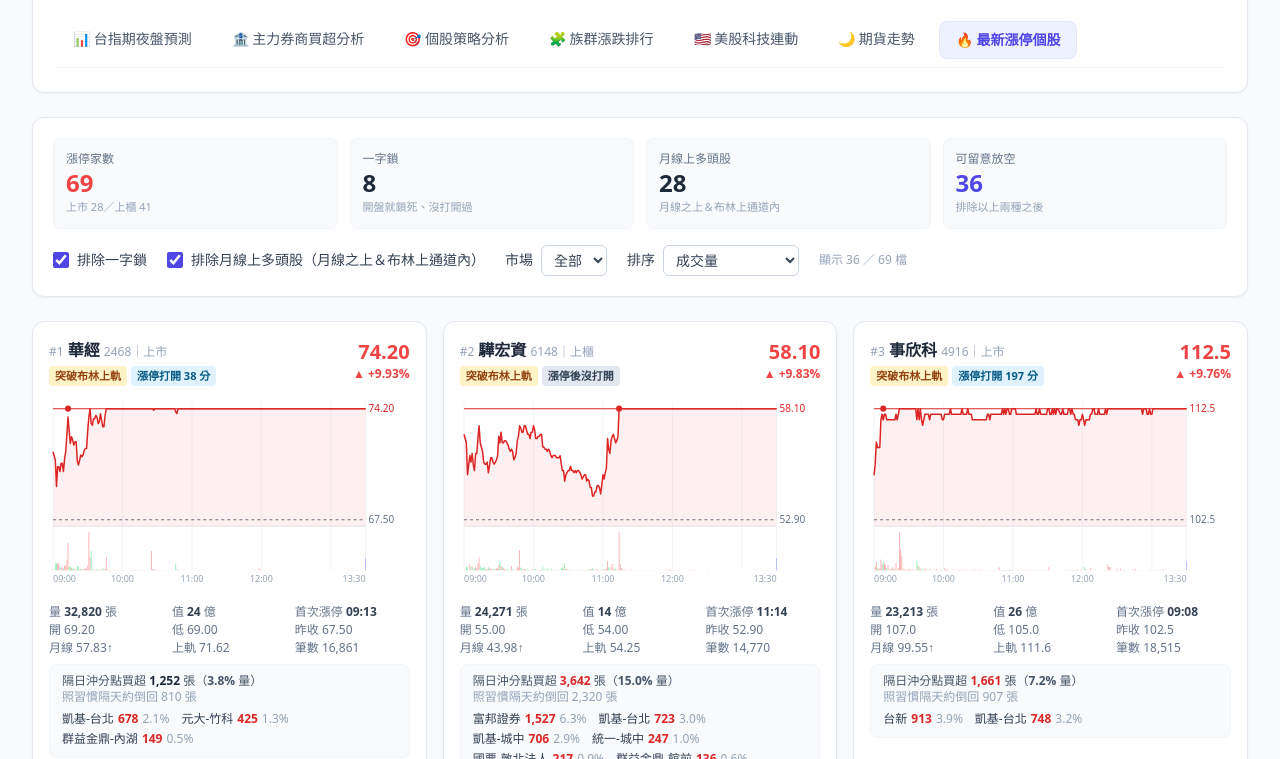
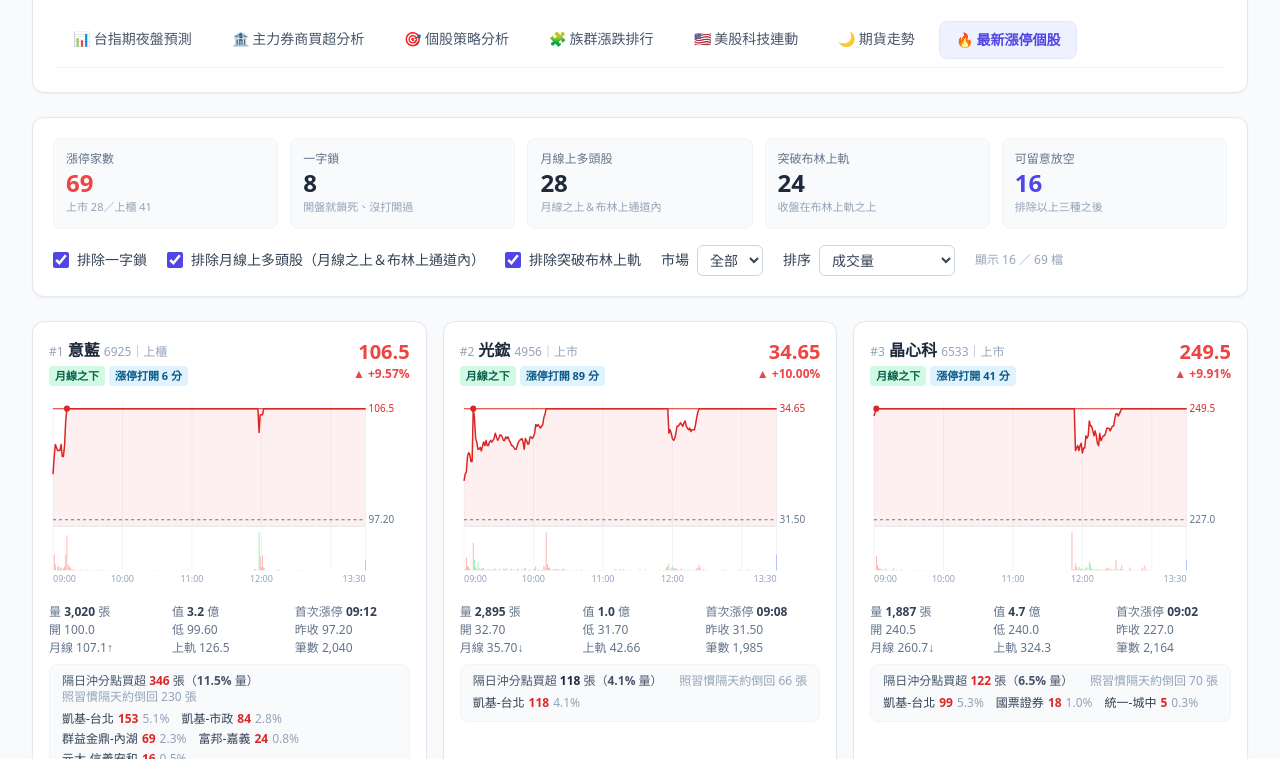
Before and after one commit to whsu45/chive-terminal, a plain HTML site: page limit-up.html in a window 1280 px wide. Shown: the part 136-895 px from the top of the page. Drawn offline with nearby package versions, Linux system fonts and the light colour scheme.

Commit message:
最新漲停個股頁：新增「排除突破布林上軌」篩選
- 收盤在布林上軌之上的漲停股也視為太強、不適合放空，預設排除
- 統計列加上「突破布林上軌」家數；被排除表格與說明同步更新

```diff
--- a/assets/limit-up-app.js
+++ b/assets/limit-up-app.js
@@ -21,6 +21,7 @@
     const r = [];
     if (f.locked && s.locked) r.push('一字鎖');
     if (f.strong && s.strong) r.push('月線上多頭股');
+    if (f.above && s.pos === 'above') r.push('突破布林上軌');
     return r;
   }
 
@@ -153,7 +154,7 @@
   }
 
   function filters() {
-    return { locked: $('fLocked').checked, strong: $('fStrong').checked, market: $('fMarket').value, sort: $('fSort').value };
+    return { locked: $('fLocked').checked, strong: $('fStrong').checked, above: $('fAbove').checked, market: $('fMarket').value, sort: $('fSort').value };
   }
 
   function render() {
@@ -171,7 +172,7 @@
     $('excluded').innerHTML = out.length ? `
       <details class="bg-white rounded-xl shadow-sm border border-slate-200">
         <summary class="flex items-center gap-2 px-5 py-4 hover:bg-slate-50 rounded-xl text-sm font-semibold text-slate-700">
-          <span class="chev text-slate-400 transition-transform">▶</span>被排除的 ${out.length} 檔（一字鎖、月線上多頭股，不適合放空）
+          <span class="chev text-slate-400 transition-transform">▶</span>被排除的 ${out.length} 檔（${esc([f.locked && '一字鎖', f.strong && '月線上多頭股', f.above && '突破布林上軌'].filter(Boolean).join('、'))}，不適合放空）
         </summary>
         <div class="px-3 pb-4 overflow-x-auto">
           <table class="w-full text-sm text-left text-slate-600">
@@ -192,15 +193,17 @@
 
   function summary(d) {
     const st = d.stocks || [];
-    const box = (label, v, sub, cls = 'text-slate-800') => `<div class="rounded-lg bg-slate-50 border border-slate-100 p-3 min-w-0">
+    const box = (label, v, sub, cls = 'text-slate-800', span = '') => `<div class="${span} rounded-lg bg-slate-50 border border-slate-100 p-3 min-w-0">
       <div class="text-xs text-slate-500">${esc(label)}</div><div class="text-2xl font-extrabold ${cls}">${v}</div><div class="text-[11px] text-slate-400 truncate">${esc(sub)}</div></div>`;
     const locked = st.filter(s => s.locked).length;
     const strong = st.filter(s => s.strong).length;
-    const ok = st.filter(s => !s.locked && !s.strong).length;
+    const above = st.filter(s => s.pos === 'above').length;
+    const ok = st.filter(s => !s.locked && !s.strong && s.pos !== 'above').length;
     $('summary').innerHTML = box('漲停家數', st.length, `上市 ${d.counts?.twse ?? '—'}／上櫃 ${d.counts?.tpex ?? '—'}${d.tpex_ok ? '' : '（上櫃未更新）'}`, 'text-red-500')
       + box('一字鎖', locked, '開盤就鎖死、沒打開過')
       + box('月線上多頭股', strong, '月線之上＆布林上通道內')
-      + box('可留意放空', ok, '排除以上兩種之後', 'text-indigo-600');
+      + box('突破布林上軌', above, '收盤在布林上軌之上')
+      + box('可留意放空', ok, '排除以上三種之後', 'text-indigo-600', 'col-span-2 md:col-span-1');
   }
 
   function renderMethod(d) {
@@ -208,7 +211,8 @@
       <h2 class="text-lg font-bold text-slate-800 mb-1">📖 說明</h2>
       <p><b>名單</b>：最新一個交易日「收盤價 = 當天漲停價」的上市、上櫃普通股（不含 ETF、權證、特別股；上市前五天沒有漲跌幅限制的新股不算），依當天成交量由大到小排序。漲停價直接用證交所公布的「股價升降幅度」與櫃買中心的「次日漲停價」，除權息的參考價調整已經算在裡面。</p>
       <p><b>一字鎖</b>：開盤價 = 最低價 = 漲停價，也就是一開盤就漲停、整天沒有打開過。賣壓完全被吃掉，隔天常常繼續開高，不適合放空。</p>
-      <p><b>月線上多頭股（月線之上＆布林上通道內）</b>：用含當天在內的最近 20 個收盤價算月線（20 日均線 = 布林中軌）與布林通道（中軌 ± 2 個標準差）。收盤介於中軌和上軌之間的，代表多頭趨勢還在、離上軌還有空間，也不適合放空。收盤已經衝出上軌的，標成「突破布林上軌」，不在排除條件裡（偏離較大，留給你自己判斷）。</p>
+      <p><b>月線上多頭股（月線之上＆布林上通道內）</b>：用含當天在內的最近 20 個收盤價算月線（20 日均線 = 布林中軌）與布林通道（中軌 ± 2 個標準差）。收盤介於中軌和上軌之間的，代表多頭趨勢還在、離上軌還有空間，也不適合放空。</p>
+      <p><b>突破布林上軌</b>：收盤已經衝出布林上軌（月線 + 2 個標準差）。漲勢比上通道內的更猛，追價力道還在，預設也排除；想找乖離過大、賭隔天拉回的標的，可以取消勾選。</p>
       <p><b>江波圖</b>：當天 09:00～13:30 的 1 分鐘收盤價。紅色實線＝漲停價、灰色虛線＝昨收（參考價）、橘色虛線＝月線（在畫面範圍內時才畫）、紅點＝第一次碰到漲停的時間。下方是每分鐘成交量（張），最後一根藍色的是 13:30 收盤集合競價的量（全天成交量扣掉盤中的推算值）。「漲停打開 N 分」是第一次碰到漲停之後，1 分 K 最低價跌破漲停價的分鐘數，數字越大代表漲停越不穩。滑過圖可以看每分鐘的價格。</p>
       <p><b>隔日沖分點</b>：當天買超前 15 名分點裡，屬於隔日沖名單的分點買了多少（張、佔當天成交量 %），以及照它們過去的習慣隔天大約會倒回多少張。這些買盤通常隔天開盤就賣，對放空是加分。名單不是寫死的：近 60 個交易日在大漲股（當天漲 ≥7%、成交 ≥3,000 張）「大買（≥ 成交量 1% 且 ≥30 張）、隔天又倒回一半以上」的比例夠高的分點才算${d.dt_meta ? `（目前 ${d.dt_meta.branches} 個分點，統計 ${esc(md(d.dt_meta.first))}～${esc(md(d.dt_meta.last))} 共 ${d.dt_meta.days} 天${d.dt_meta.source === 'dynamic' ? '' : '，資料不足，暫用固定名單'}）` : ''}。滑過分點名稱可以看它的大買次數與倒回率。分點表只列前 15 名，買得少的隔日沖分點不會出現。分點表傍晚才公布，15:11 那次更新通常還沒有，20:11 會補上。</p>
       <p><b>更新時間</b>：跟著本站排程（台北時間週一到週六 06:12 起，一天數次，含 15:11、20:11）。交易所收盤行情約 14:30～15:00 公布，之前跑的都是前一個交易日；抓不到新資料時保留現有那一份。上櫃行情公布得比上市晚，15:11 那次偶爾只有上市，20:11 會補齊。</p>`;
@@ -230,10 +234,11 @@
       if (saved) {
         $('fLocked').checked = saved.locked !== false;
         $('fStrong').checked = saved.strong !== false;
+        $('fAbove').checked = saved.above !== false;
         $('fMarket').value = saved.market || '';
         $('fSort').value = saved.sort === 'dt' ? 'dt' : 'vol';
       }
-      ['fLocked', 'fStrong', 'fMarket', 'fSort'].forEach(id => $(id).addEventListener('change', render));
+      ['fLocked', 'fStrong', 'fAbove', 'fMarket', 'fSort'].forEach(id => $(id).addEventListener('change', render));
       summary(DATA);
       render();
       renderMethod(DATA);
--- a/limit-up.html
+++ b/limit-up.html
@@ -20,7 +20,7 @@
             <div class="flex flex-col md:flex-row md:items-center justify-between gap-4">
                 <div>
                     <h1 class="text-2xl font-bold text-slate-800">🔥 最新漲停個股</h1>
-                    <p class="text-slate-500 text-sm mt-1">最新一個交易日收在漲停價的上市、上櫃股票，附當天分時走勢（江波圖）和隔日沖分點買超，依成交量排序。給當沖做空找標的用：預設排除一字鎖和月線上多頭股（月線之上、布林上軌以內）</p>
+                    <p class="text-slate-500 text-sm mt-1">最新一個交易日收在漲停價的上市、上櫃股票，附當天分時走勢（江波圖）和隔日沖分點買超，依成交量排序。給當沖做空找標的用：預設排除一字鎖、月線上多頭股（月線之上、布林上軌以內）和突破布林上軌</p>
                 </div>
                 <div id="meta" class="text-xs text-slate-500 md:text-right space-y-1"></div>
             </div>
@@ -40,10 +40,11 @@
 
         <!-- 統計＋篩選 -->
         <div class="bg-white rounded-xl shadow-sm p-5 border border-slate-200 space-y-4">
-            <div id="summary" class="grid grid-cols-2 md:grid-cols-4 gap-3"></div>
+            <div id="summary" class="grid grid-cols-2 md:grid-cols-5 gap-3"></div>
             <div class="flex flex-wrap items-center gap-x-5 gap-y-2 text-sm text-slate-700">
                 <label class="inline-flex items-center gap-2 cursor-pointer"><input id="fLocked" type="checkbox" class="w-4 h-4 accent-indigo-600" checked>排除一字鎖</label>
                 <label class="inline-flex items-center gap-2 cursor-pointer"><input id="fStrong" type="checkbox" class="w-4 h-4 accent-indigo-600" checked>排除月線上多頭股（月線之上＆布林上通道內）</label>
+                <label class="inline-flex items-center gap-2 cursor-pointer"><input id="fAbove" type="checkbox" class="w-4 h-4 accent-indigo-600" checked>排除突破布林上軌</label>
                 <label class="inline-flex items-center gap-2">市場
                     <select id="fMarket" class="border border-slate-300 rounded-md px-2 py-1 text-sm bg-white">
                         <option value="">全部</option><option value="上市">上市</option><option value="上櫃">上櫃</option>
```
Also changed, not shown: 1 other file.
